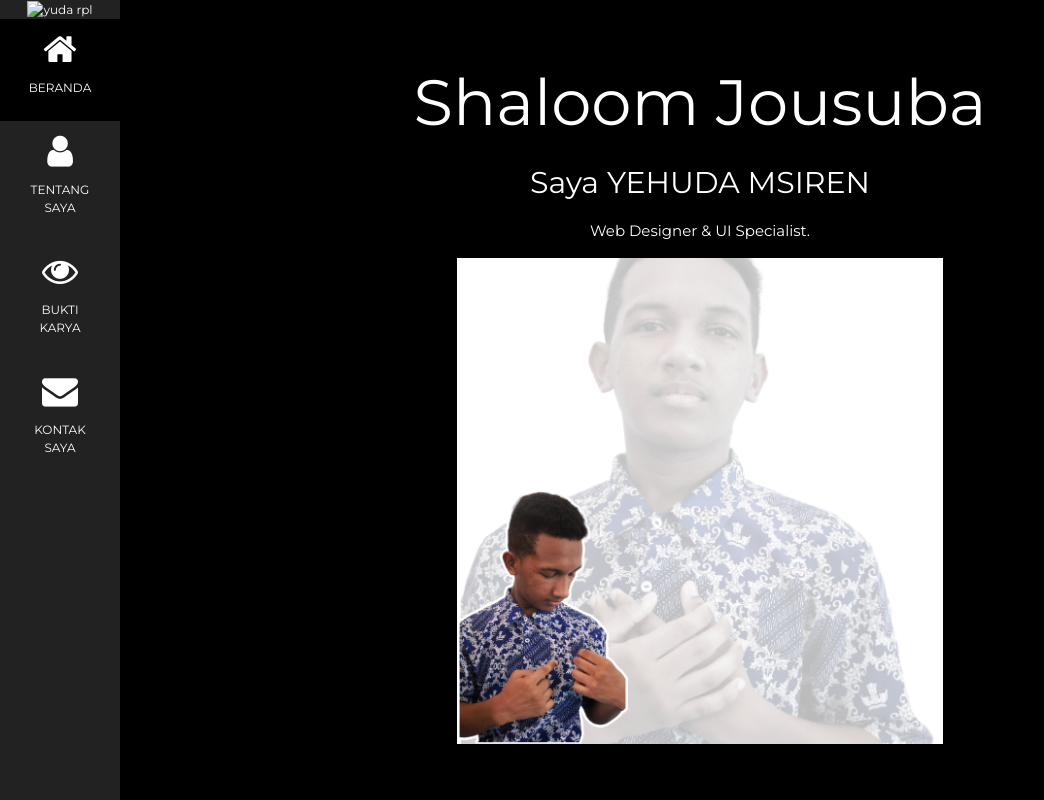
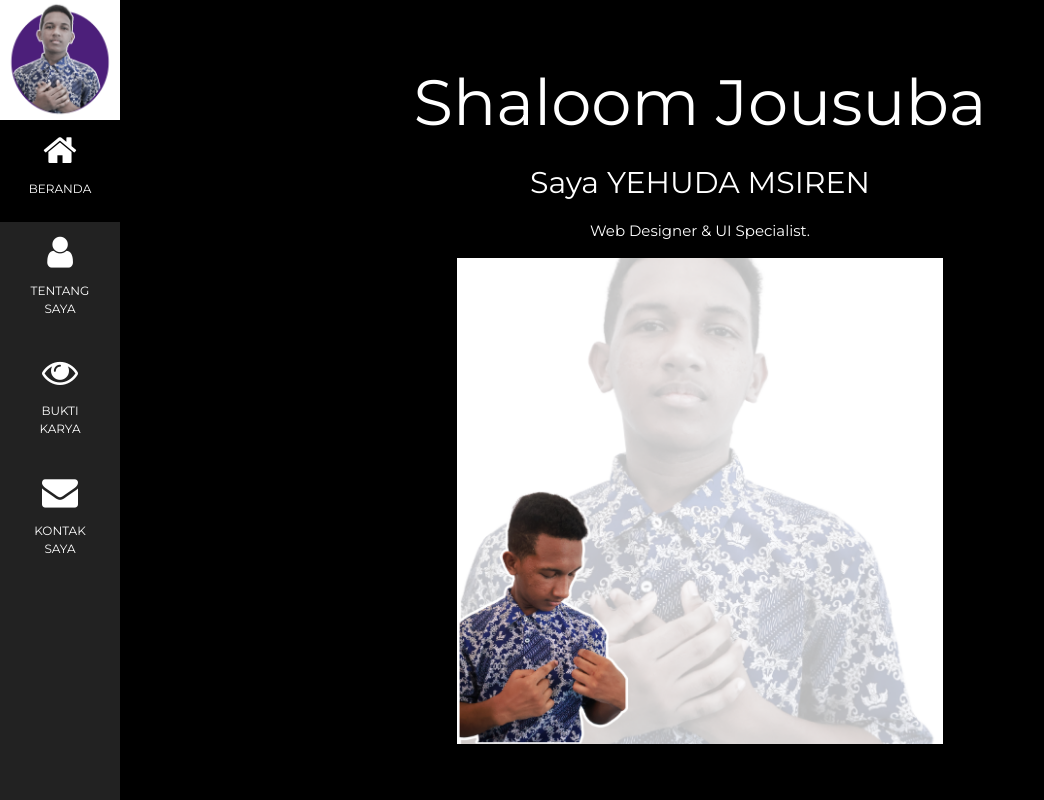
Before and after one commit to Ismailpapua/yudaprofile, a plain HTML site: page index.html in a window 1280 px wide. Shown: the top 800 px of the page, without its empty margins (0-1044 px from the left). Drawn offline with nearby package versions, Linux system fonts and the light colour scheme; files whose address does not match are found by name.

Commit message:
Update index.html

```diff
--- a/index.html
+++ b/index.html
@@ -51,7 +51,7 @@
   <body class="w3-black">
     <nav class="w3-sidebar w3-bar-block w3-small w3-hide-small w3-center">
       <img
-        src="/SMSK YPK 1 PARIWISATA/LKS SMK Kabupaten BN/portfolio/img/yuda rpl.png"
+        src="../img/yuda rpl.png"
         alt="yuda rpl"
         style="width: 100%"
       />
```
